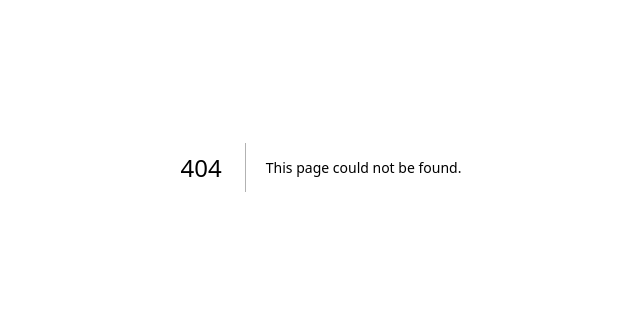
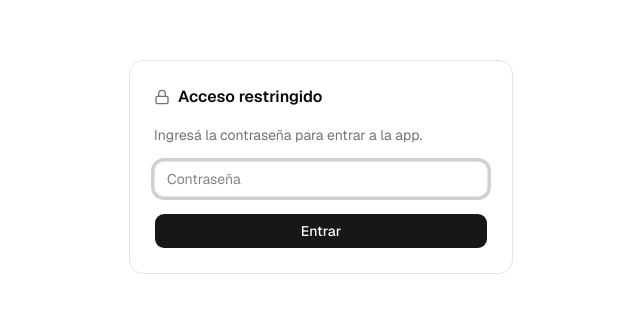
Before and after one commit to fedesuarez16/Remax-team-ali-scrapper, a Next.js app in the folder frontend/: page /unlock in a window 1280 px wide. Before the commit this address had no page. Shown: the part 233-546 px from the top of the page, without its empty margins (319-959 px from the left). Built offline with nearby package versions, Linux system fonts and the light colour scheme.

Commit message:
feat(frontend): require password to access the app and metrics

```diff
--- a/frontend/app/(dashboard)/metrics/page.tsx
+++ b/frontend/app/(dashboard)/metrics/page.tsx
@@ -5,6 +5,7 @@ import {
   GRANULARITIES, RANGE_PRESETS, useMetrics, type ExpensiveSearch, type ZoneRow,
 } from '@/hooks/useMetrics'
 import SpendChart from '@/components/metrics/SpendChart'
+import { PasswordGate } from '@/components/auth/PasswordGate'
 import {
   BarList, Column, DataTable, HeroFigure, Legend, Meter, Panel, PanelNote, StatTile,
 } from '@/components/metrics/Primitives'
@@ -23,6 +24,14 @@ function filterButton(active: boolean): string {
 }
 
 export default function MetricsPage() {
+  return (
+    <PasswordGate title="Métricas">
+      <MetricsDashboard />
+    </PasswordGate>
+  )
+}
+
+function MetricsDashboard() {
   const {
     range, setPreset, setDates, setGranularidad,
     data, loading, stale, unreachable, panelErrors, refresh,
--- /dev/null
+++ b/frontend/app/unlock/UnlockForm.tsx
@@ -0,0 +1,21 @@
+'use client'
+
+import { useActionState } from 'react'
+import { PasswordForm } from '@/components/auth/PasswordForm'
+import { unlock } from './actions'
+
+export function UnlockForm({ next }: { next: string }) {
+  const [state, action, pending] = useActionState(unlock, undefined)
+
+  return (
+    <PasswordForm
+      title="Acceso restringido"
+      description="Ingresá la contraseña para entrar a la app."
+      action={action}
+      pending={pending}
+      error={state?.error}
+    >
+      <input type="hidden" name="next" value={next} />
+    </PasswordForm>
+  )
+}
--- /dev/null
+++ b/frontend/app/unlock/actions.ts
@@ -0,0 +1,37 @@
+'use server'
+
+import { cookies } from 'next/headers'
+import { redirect } from 'next/navigation'
+import { ACCESS_COOKIE, accessToken } from '@/lib/access-gate'
+
+export type UnlockState = { error: string } | undefined
+
+/** Compara hashes y no strings crudos: ambos lados tienen el mismo largo y la
+ * contraseña real nunca viaja al cliente. */
+export async function verifyPassword(password: string): Promise<boolean> {
+  const expected = process.env.APP_PASSWORD
+  if (!expected) return false
+  return (await accessToken(password)) === (await accessToken(expected))
+}
+
+/** Solo se aceptan rutas internas como destino, para que `?next=` no sirva de
+ * open redirect hacia otro dominio. */
+function safeNext(next: FormDataEntryValue | null): string {
+  return typeof next === 'string' && next.startsWith('/') && !next.startsWith('//') ? next : '/'
+}
+
+export async function unlock(_prev: UnlockState, formData: FormData): Promise<UnlockState> {
+  const password = String(formData.get('password') ?? '')
+  if (!(await verifyPassword(password))) return { error: 'Contraseña incorrecta' }
+
+  // Cookie de sesión (sin maxAge): se borra al cerrar el navegador, así que
+  // cada vez que se vuelve a entrar se pide la contraseña de nuevo.
+  const cookieStore = await cookies()
+  cookieStore.set(ACCESS_COOKIE, await accessToken(password), {
+    httpOnly: true,
+    secure: process.env.NODE_ENV === 'production',
+    sameSite: 'lax',
+    path: '/',
+  })
+  redirect(safeNext(formData.get('next')))
+}
--- /dev/null
+++ b/frontend/app/unlock/page.tsx
@@ -0,0 +1,6 @@
+import { UnlockForm } from './UnlockForm'
+
+export default async function UnlockPage({ searchParams }: { searchParams: Promise<{ next?: string }> }) {
+  const { next } = await searchParams
+  return <UnlockForm next={next ?? '/'} />
+}
--- /dev/null
+++ b/frontend/components/auth/PasswordForm.tsx
@@ -0,0 +1,44 @@
+'use client'
+
+import { Lock } from 'lucide-react'
+import { Button } from '@/components/ui/button'
+
+type Props = {
+  title: string
+  description: string
+  action: (formData: FormData) => void
+  pending: boolean
+  error?: string
+  children?: React.ReactNode
+}
+
+/** Pantalla de contraseña compartida entre el candado de la app y el de métricas:
+ * cambia qué se hace al enviar, no cómo se ve. */
+export function PasswordForm({ title, description, action, pending, error, children }: Props) {
+  return (
+    <div className="flex min-h-full flex-1 items-center justify-center p-6">
+      <form action={action} className="w-full max-w-sm space-y-4 rounded-xl border border-border bg-card p-6">
+        <div className="flex items-center gap-2">
+          <Lock className="size-4 text-muted-foreground" />
+          <h1 className="text-base font-semibold">{title}</h1>
+        </div>
+        <p className="text-sm text-muted-foreground">{description}</p>
+        {children}
+        <input
+          type="password"
+          name="password"
+          autoFocus
+          required
+          autoComplete="current-password"
+          placeholder="Contraseña"
+          aria-invalid={error ? true : undefined}
+          className="h-9 w-full rounded-lg border border-border bg-background px-3 text-sm outline-none focus-visible:ring-3 focus-visible:ring-ring/50 aria-invalid:border-destructive"
+        />
+        {error && <p className="text-sm text-destructive">{error}</p>}
+        <Button type="submit" size="lg" className="w-full" disabled={pending}>
+          {pending ? 'Verificando…' : 'Entrar'}
+        </Button>
+      </form>
+    </div>
+  )
+}
--- /dev/null
+++ b/frontend/components/auth/PasswordGate.tsx
@@ -0,0 +1,30 @@
+'use client'
+
+import { useActionState } from 'react'
+import { verifyPassword } from '@/app/unlock/actions'
+import { PasswordForm } from './PasswordForm'
+
+type GateState = { unlocked: boolean; error?: string }
+
+/** Candado por pantalla: el desbloqueo vive solo en el estado del componente,
+ * así que al salir y volver a entrar se pide la contraseña otra vez. */
+export function PasswordGate({ title, children }: { title: string; children: React.ReactNode }) {
+  const [state, action, pending] = useActionState(
+    async (_prev: GateState, formData: FormData): Promise<GateState> =>
+      (await verifyPassword(String(formData.get('password') ?? '')))
+        ? { unlocked: true }
+        : { unlocked: false, error: 'Contraseña incorrecta' },
+    { unlocked: false },
+  )
+
+  if (state.unlocked) return <>{children}</>
+  return (
+    <PasswordForm
+      title={title}
+      description="Esta sección pide la contraseña cada vez que entrás."
+      action={action}
+      pending={pending}
+      error={state.error}
+    />
+  )
+}
--- /dev/null
+++ b/frontend/lib/access-gate.ts
@@ -0,0 +1,28 @@
+/** Candado de acceso a la app: una contraseña compartida (APP_PASSWORD) que se
+ * pide al abrir el navegador. La cookie guarda un hash de la contraseña, no un
+ * "1": así no se puede falsificar a mano y, si se cambia la contraseña, todas
+ * las sesiones abiertas quedan invalidadas solas. */
+
+export const ACCESS_COOKIE = 'app_access'
+
+/** Rutas que tienen que seguir abiertas sin contraseña: la pantalla de
+ * desbloqueo, las fichas públicas que se comparten con clientes y los webhooks
+ * que llaman servicios externos. */
+const PUBLIC_PREFIXES = ['/unlock', '/p/', '/api/webhooks/']
+
+export function isPublicPath(pathname: string): boolean {
+  return PUBLIC_PREFIXES.some((prefix) => pathname.startsWith(prefix))
+}
+
+// Web Crypto y no `node:crypto`: el middleware puede correr en el runtime edge.
+export async function accessToken(password: string): Promise<string> {
+  const bytes = new TextEncoder().encode(`app-access:${password}`)
+  const digest = await crypto.subtle.digest('SHA-256', bytes)
+  return Array.from(new Uint8Array(digest), (b) => b.toString(16).padStart(2, '0')).join('')
+}
+
+export async function hasValidAccess(cookieValue: string | undefined): Promise<boolean> {
+  const password = process.env.APP_PASSWORD
+  if (!password || !cookieValue) return false
+  return cookieValue === (await accessToken(password))
+}
--- a/frontend/middleware.ts
+++ b/frontend/middleware.ts
@@ -1,7 +1,15 @@
 import { createServerClient } from '@supabase/ssr'
 import { NextResponse, type NextRequest } from 'next/server'
+import { ACCESS_COOKIE, hasValidAccess, isPublicPath } from '@/lib/access-gate'
 
 export async function middleware(request: NextRequest) {
+  const { pathname, search } = request.nextUrl
+  if (!isPublicPath(pathname) && !(await hasValidAccess(request.cookies.get(ACCESS_COOKIE)?.value))) {
+    const unlockUrl = new URL('/unlock', request.url)
+    unlockUrl.searchParams.set('next', pathname + search)
+    return NextResponse.redirect(unlockUrl)
+  }
+
   const supabaseUrl = process.env.NEXT_PUBLIC_SUPABASE_URL
   const supabaseKey = process.env.NEXT_PUBLIC_SUPABASE_ANON_KEY
   if (!supabaseUrl || !supabaseKey) {
```
